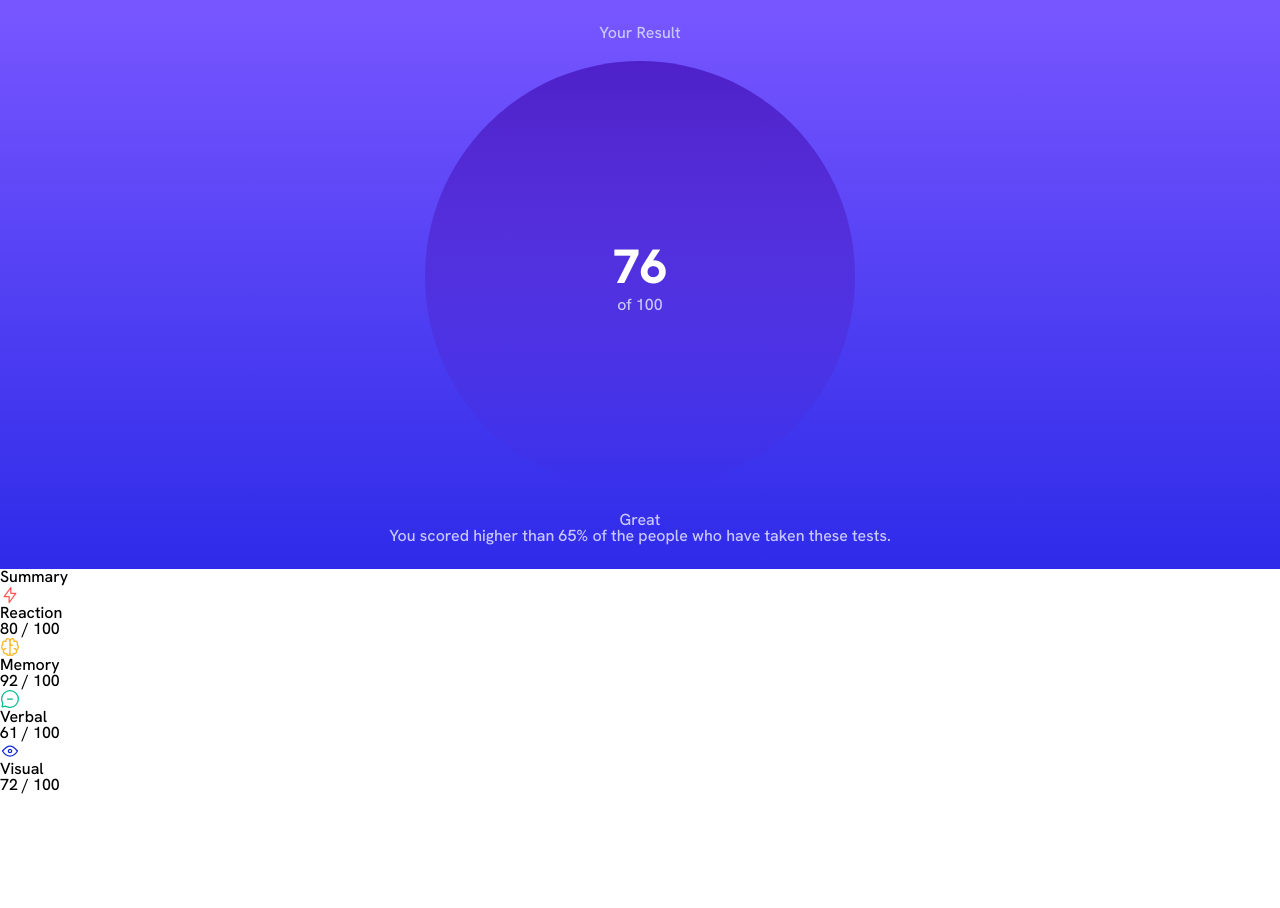
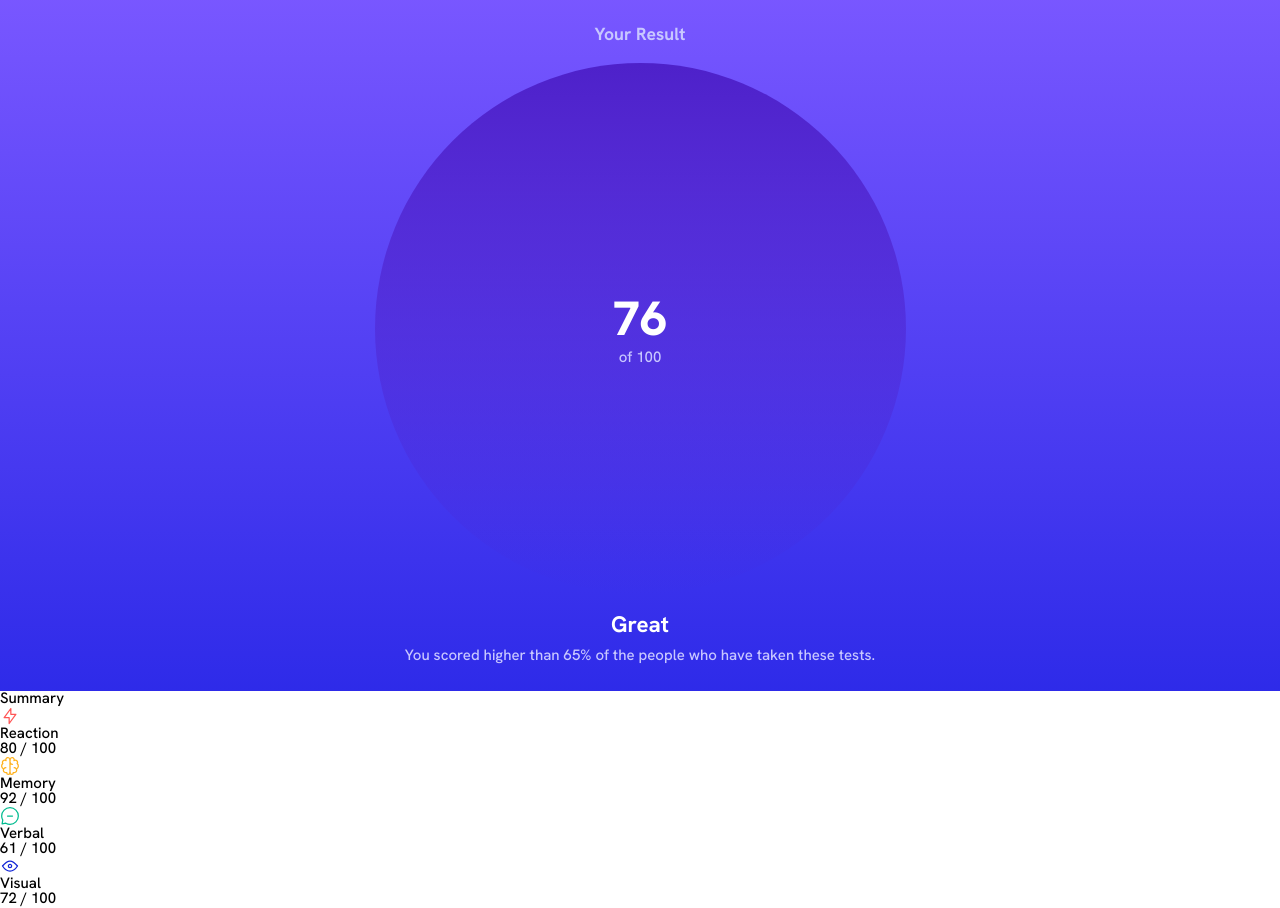
Before and after one commit to SuperSonic57/fem-results-summary-component, a plain HTML site: page index.html in a window 1280 px wide. Before the commit the page ends 800 px from the top, so only its background shows below. Drawn offline with Linux system fonts and the light colour scheme.

Commit message:
Finished styling for non-circle text in result

```diff
--- a/sass/abstracts/_variables.sass
+++ b/sass/abstracts/_variables.sass
@@ -28,7 +28,7 @@ $dark-gray-blue: hsl(224, 30%, 27%)
 
 $ff-hg: "Hanken Grotesk", sans-serif
 
-$fs-p: 18px
+$fs-p: 15px
 
 $fw-normal: 500
 $fw-bold: 700
--- a/sass/base/_base.sass
+++ b/sass/base/_base.sass
@@ -1,2 +1,3 @@
 body
 	font-family: $ff-hg
+	font-size: $fs-p
--- a/sass/modules/_component.sass
+++ b/sass/modules/_component.sass
@@ -1,11 +1,14 @@
 #result
 	background: linear-gradient($clr-light-slate-blue, $clr-light-royal-blue)
 	text-align: center
-	padding: 25px
+	padding: 25px 50px
 	color: $clr-light-lavender
+	h1
+		font-size: 1.1rem
+		font-weight: $fw-bold
 	.score-circle
 		background: linear-gradient($clr-violet-blue, $clr-persian-blue)
-		width: 35%
+		width: 45%
 		margin: 20px auto
 		aspect-ratio: 1 / 1
 		display: grid
@@ -17,3 +20,10 @@
 			font-size: 3rem
 			font-weight: $fw-extra-bold
 			color: $clr-white
+	h2
+		color: $clr-white
+		font-weight: $fw-bold
+		font-size: 1.4rem
+		margin-bottom: 10px
+	&> p
+		line-height: 1.3
```
Also changed, not shown: css/style.css, 1 other file.
